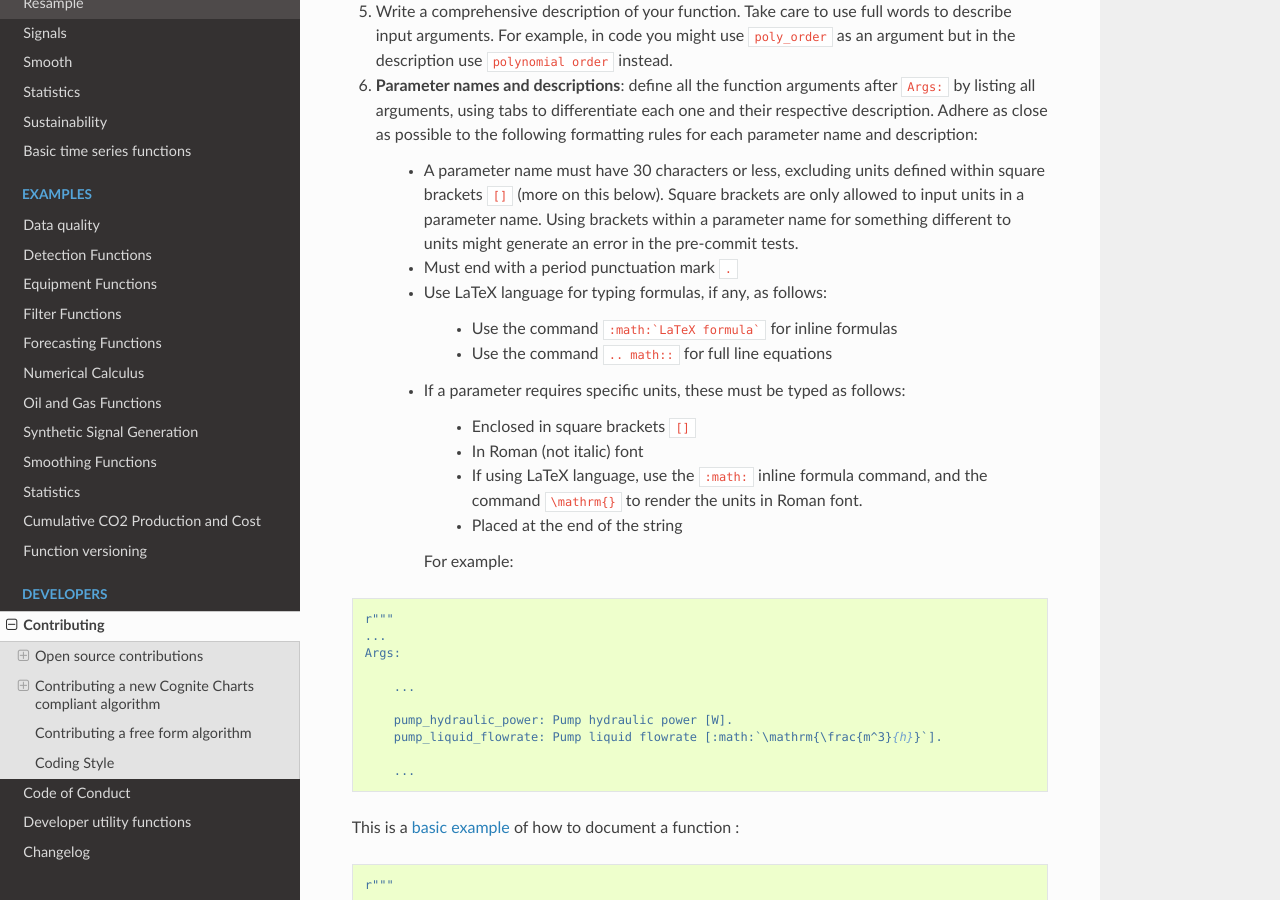
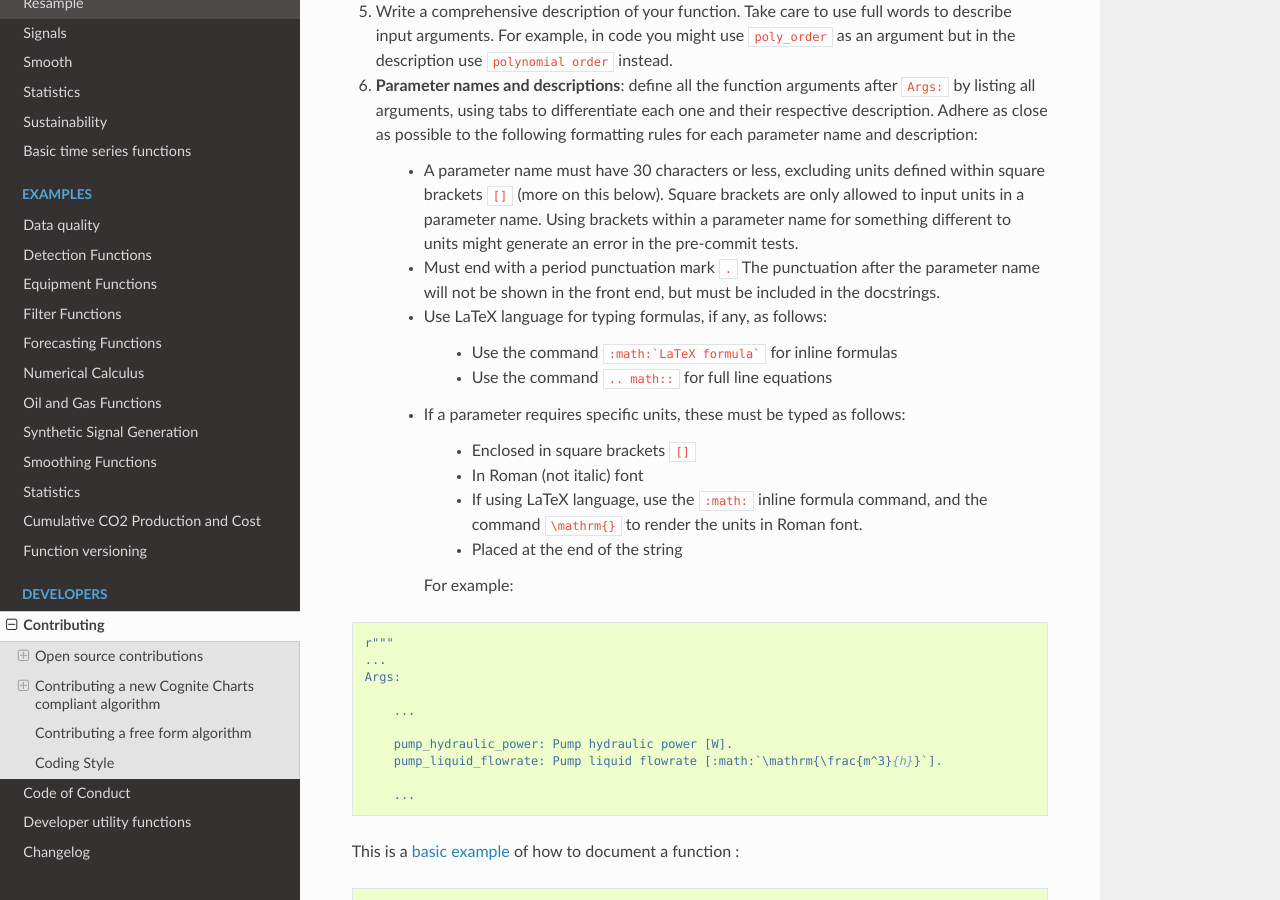
Before and after one commit to cognitedata/indsl, a Sphinx documentation site: the page built from docs-source/source/contribute.rst, in a window 1280 px wide and 900 px high, scrolled down 5240 px. Built offline with Sphinx 7.4.7 and the Read the Docs theme 2.0.0, drawn with Linux system fonts in a browser that asks for light colours; pages that are not in the unit, such as notebooks, are missing from menus.

Commit message:
chore: state the need for punctuations in docs

````diff
--- a/docs-source/source/contribute.rst
+++ b/docs-source/source/contribute.rst
@@ -248,7 +248,8 @@
     * A parameter name must have 30 characters or less, excluding units defined within square brackets ``[]``
       (more on this below). Square brackets are only allowed to input units in a parameter name. Using brackets within
       a parameter name for something different to units might generate an error in the pre-commit tests.
-    * Must end with a period punctuation mark ``.``
+    * Must end with a period punctuation mark ``.`` The punctuation after the parameter name will not be
+      shown in the front end, but must be included in the docstrings.
     * Use LaTeX language for typing formulas, if any, as follows:
 
         * Use the command ``:math:`LaTeX formula``` for inline formulas
````
